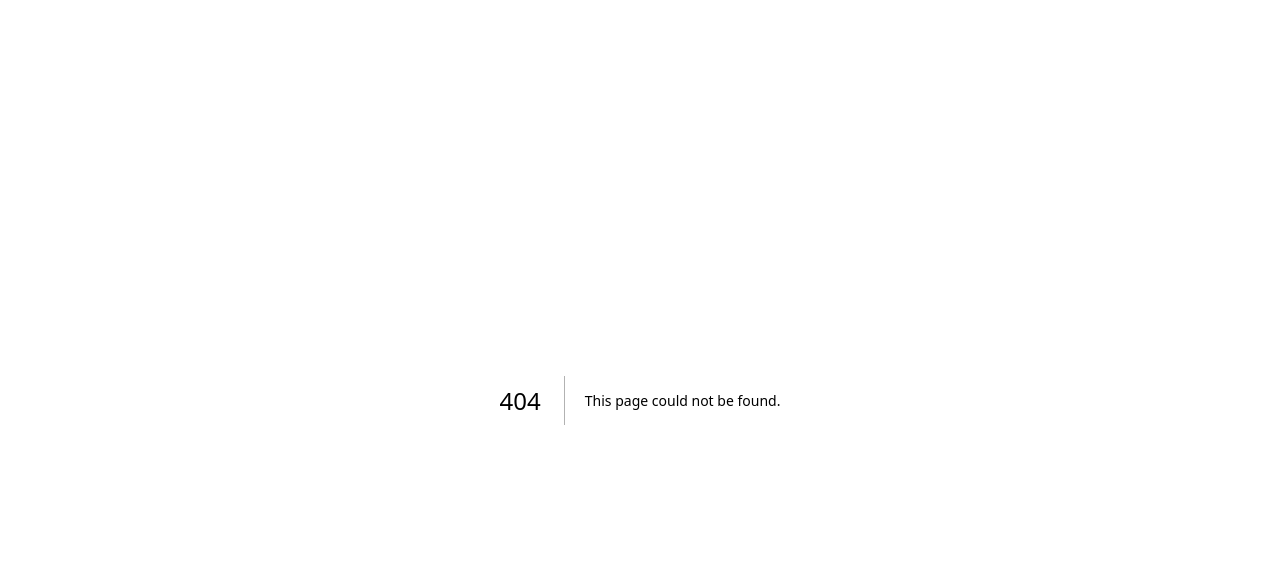
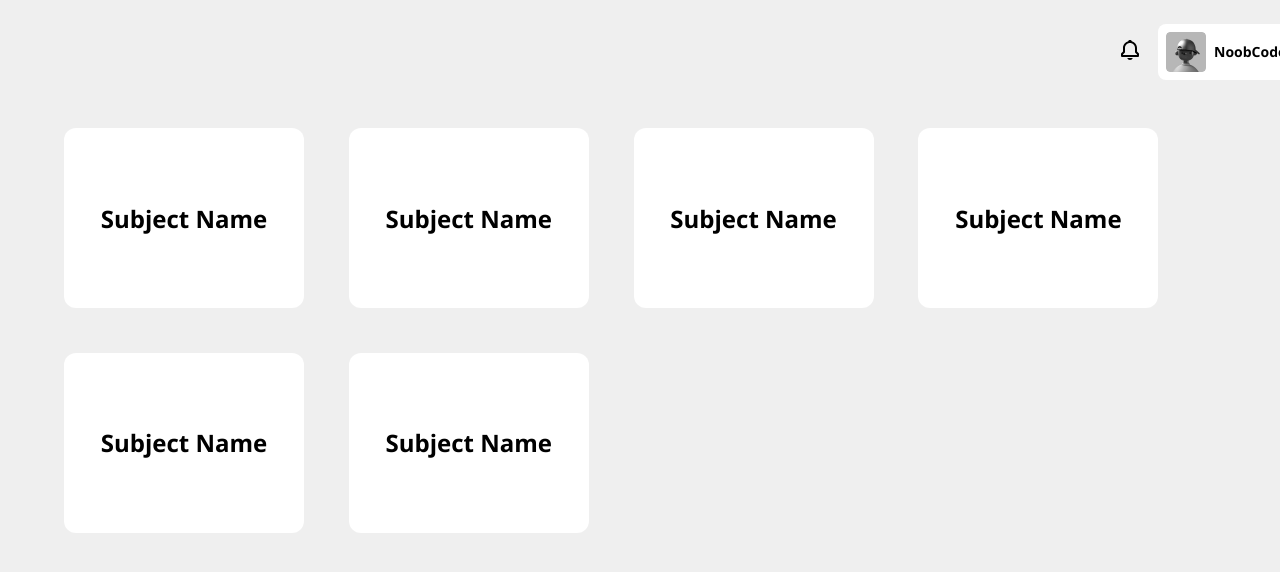
Before and after one commit to Noob-Coders-404/tutors-hub-frontend, a Next.js app: page /subjects in a window 1280 px wide. Before the commit this address had no page. Shown: the top 572 px of the page. Built offline with nearby package versions, Linux system fonts and the light colour scheme.

Commit message:
added subjects

```diff
--- /dev/null
+++ b/components/Layout/Subjects/SubjectsLayout.js
@@ -0,0 +1,24 @@
+import SideBar from "../../common/SideBar"
+import UserDisplayButton from "../../common/UserDisplayButton"
+import SubjectButton from "../../subjects/SubjectButton";
+import styles from "./subjectslayout.module.css"
+
+const SubjectsLayout = () => {
+    return (
+      <div className={styles.subjectslayout}>
+        <UserDisplayButton />
+        <div className={styles.subjects}>
+          <div>
+            <SubjectButton />
+            <SubjectButton />
+            <SubjectButton />
+            <SubjectButton />
+            <SubjectButton />
+            <SubjectButton />
+          </div>
+        </div>
+      </div>
+    );
+  };
+
+  export default SubjectsLayout;
--- /dev/null
+++ b/components/Layout/Subjects/subjectslayout.module.css
@@ -0,0 +1,20 @@
+.subjectslayout{
+    display: flex;
+    justify-content: center;
+    align-items: center;
+}
+
+.subjects{
+    display: flex;
+    justify-content: center;
+    align-items: center;
+    width: 90%;
+    margin: 8rem 0;
+}
+
+
+.subjects>div{
+    display: flex;
+    flex-wrap: wrap;
+    gap: 2.8rem;
+}
--- /dev/null
+++ b/components/common/UserDisplayButton.js
@@ -0,0 +1,20 @@
+import styles from "./userdisplaybutton.module.css";
+import {BsChevronRight} from 'react-icons/bs'
+import {BiBell} from 'react-icons/bi'
+
+const UserDisplayButton = () => {
+    return (
+        <div className={styles.userdisplaybutton}>
+            <div className={styles.notification}>
+                <BiBell />
+            </div>
+            <div className={styles.container}>
+            <img src="/images/dashboard/ProfileIcon.png" alt="" />
+            <h2>NoobCoder101</h2>
+            </div>
+            <span><BsChevronRight/></span>
+        </div>
+    );
+};
+
+export default UserDisplayButton;
--- /dev/null
+++ b/components/common/userdisplaybutton.module.css
@@ -0,0 +1,45 @@
+.userdisplaybutton{
+    display: flex;
+    flex-direction: row;
+    justify-content: center;
+    align-items: center;
+    padding: 8px;
+    gap: 24px;
+
+    position: fixed;
+    width: 202px;
+    height: 56px;
+    left: 1158px;
+    top: 24px;
+
+    border-radius: 8px;
+    background-color: #ffffff;
+}
+
+.notification{
+    font-size: 24px;
+    position: absolute;
+    left: -40px;
+}
+
+.container{
+    display: flex;
+    flex-direction: row;
+    align-items: center;
+    padding: 0px;
+    gap: 8px;
+    width: 146px;
+    height: 40px;
+}
+
+.container>img{
+    width: 40px;
+    height: 40px;
+    border-radius: 4px;
+}
+
+.container>h2{
+    font-weight: 700;
+    font-size: 14px;
+    line-height: 18px;
+}
--- /dev/null
+++ b/components/subjects/SubjectButton.js
@@ -0,0 +1,11 @@
+import styles from "./subjectbutton.module.css"
+
+const SubjectButton = () => {
+    return (
+        <div className={styles.subjectbutton}>
+        <h2>Subject Name</h2>
+        </div>
+    );
+};
+
+export default SubjectButton;
--- /dev/null
+++ b/components/subjects/subjectbutton.module.css
@@ -0,0 +1,15 @@
+.subjectbutton{
+    display: flex;
+    align-items: center;
+    justify-content: center;
+    width: 240px;
+    height: 180px;
+    border-radius: 12px;
+    background-color: #ffffff;
+}
+
+.subjectbutton>h2{
+    font-weight: 700;
+    font-size: 24px;
+    line-height: 31px;
+}
--- /dev/null
+++ b/pages/subjects/index.js
@@ -0,0 +1,14 @@
+import React from "react";
+import { useRouter } from "next/router";
+import Subjects from "../../components/Layout/Subjects/SubjectsLayout";
+import { useSession } from "next-auth/react";
+
+
+const SubjectsPage = () => {
+  // const { data: session, status } = useSession();
+  // if (status === "authenticated") {
+    return <Subjects />;
+  // }
+};
+
+export default SubjectsPage;
--- a/styles/globals.css
+++ b/styles/globals.css
@@ -1,5 +1,6 @@
 html,
 body {
+  background-color: #EFEFEF;
   padding: 0;
   margin: 0;
   font-family: DM Sans, Segoe UI, Roboto, Oxygen,
```
